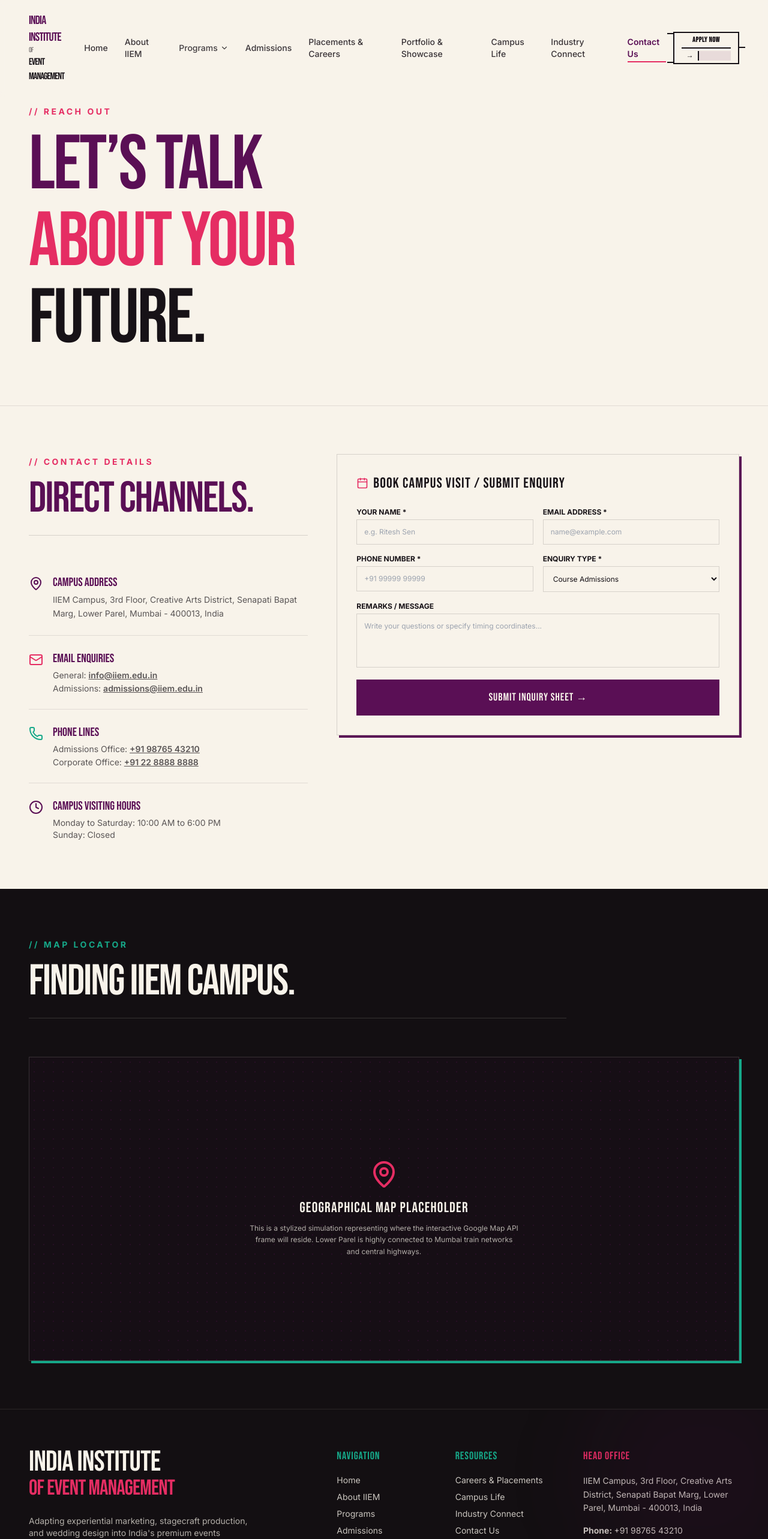
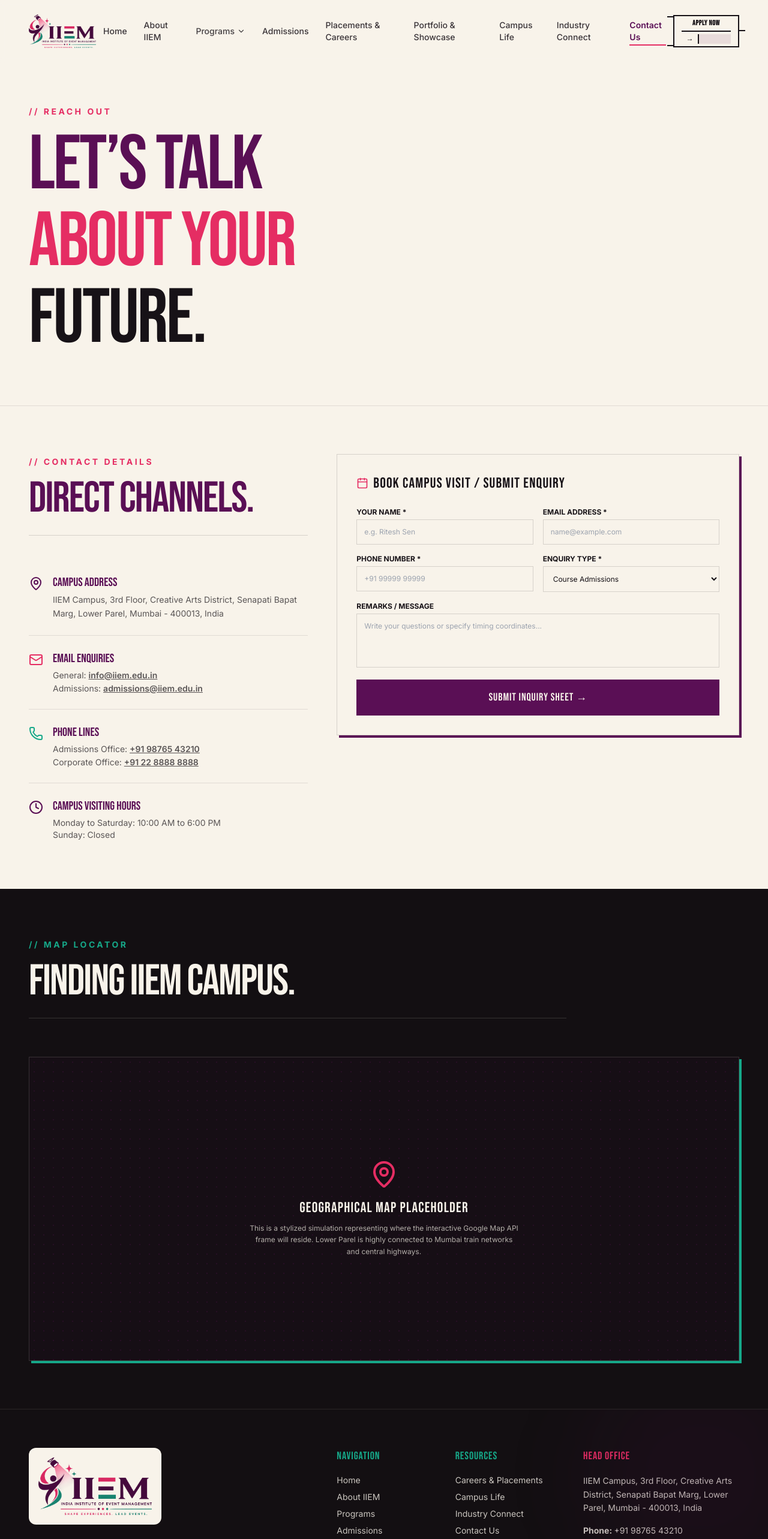
Before and after one commit to rameezwangde/iiem-v2, a React (Vite) app: page /contact in a window 1280 px wide. Shown: the top 2566 px of the page at 60% size. Built offline with nearby package versions, Linux system fonts and the light colour scheme.

Commit message:
feat: implement header and footer components with base page structure and assets

```diff
--- a/src/components/Footer.jsx
+++ b/src/components/Footer.jsx
@@ -17,13 +17,8 @@
           {/* Main Identity */}
           <div className="lg:col-span-5 flex flex-col justify-between">
             <div>
-              <Link to="/" className="block tracking-tighter mb-6">
-                <span className="block font-display text-4xl md:text-5xl leading-none text-brand-cream">
-                  INDIA INSTITUTE
-                </span>
-                <span className="block font-display text-3xl md:text-4xl leading-none text-brand-magenta">
-                  OF EVENT MANAGEMENT
-                </span>
+              <Link to="/" className="inline-block mb-6 bg-brand-cream p-4 rounded-xl hover:opacity-90 transition-opacity">
+                <img src="/iiem-logo-cropped.png" alt="IIEM Logo" className="h-16 md:h-24 w-auto object-contain" />
               </Link>
               <p className="text-brand-cream/70 text-sm max-w-sm font-sans mb-8">
                 Adapting experiential marketing, stagecraft production, and wedding design into India's premium events education platform. Learn by doing.
--- a/src/components/Header.jsx
+++ b/src/components/Header.jsx
@@ -51,16 +51,8 @@
       >
         <div className="max-w-[1400px] mx-auto px-6 md:px-12 flex justify-between items-center">
           {/* Logo Brand Identity */}
-          <Link to="/" className="flex flex-col tracking-tighter group">
-            <span className="font-display text-lg md:text-xl leading-none text-brand-purple group-hover:text-brand-magenta transition-colors duration-300">
-              INDIA INSTITUTE
-            </span>
-            <span className="font-display text-xs leading-none text-brand-textDark/50 group-hover:text-brand-textDark transition-colors duration-300 my-[2px]">
-              OF
-            </span>
-            <span className="font-display text-sm md:text-base leading-none text-brand-textDark group-hover:text-brand-purple transition-colors duration-300">
-              EVENT MANAGEMENT
-            </span>
+          <Link to="/" className="flex items-center group">
+            <img src="/iiem-logo-cropped.png" alt="IIEM Logo" className="h-12 md:h-16 w-auto object-contain transition-transform duration-300 group-hover:scale-[1.02]" />
           </Link>
 
           {/* Desktop Navigation */}
```
Also changed, not shown: public/iiem-logo-cropped.png (added), public/iiem-logo.png (added), src/pages/Home.jsx (line endings or trailing spaces).
